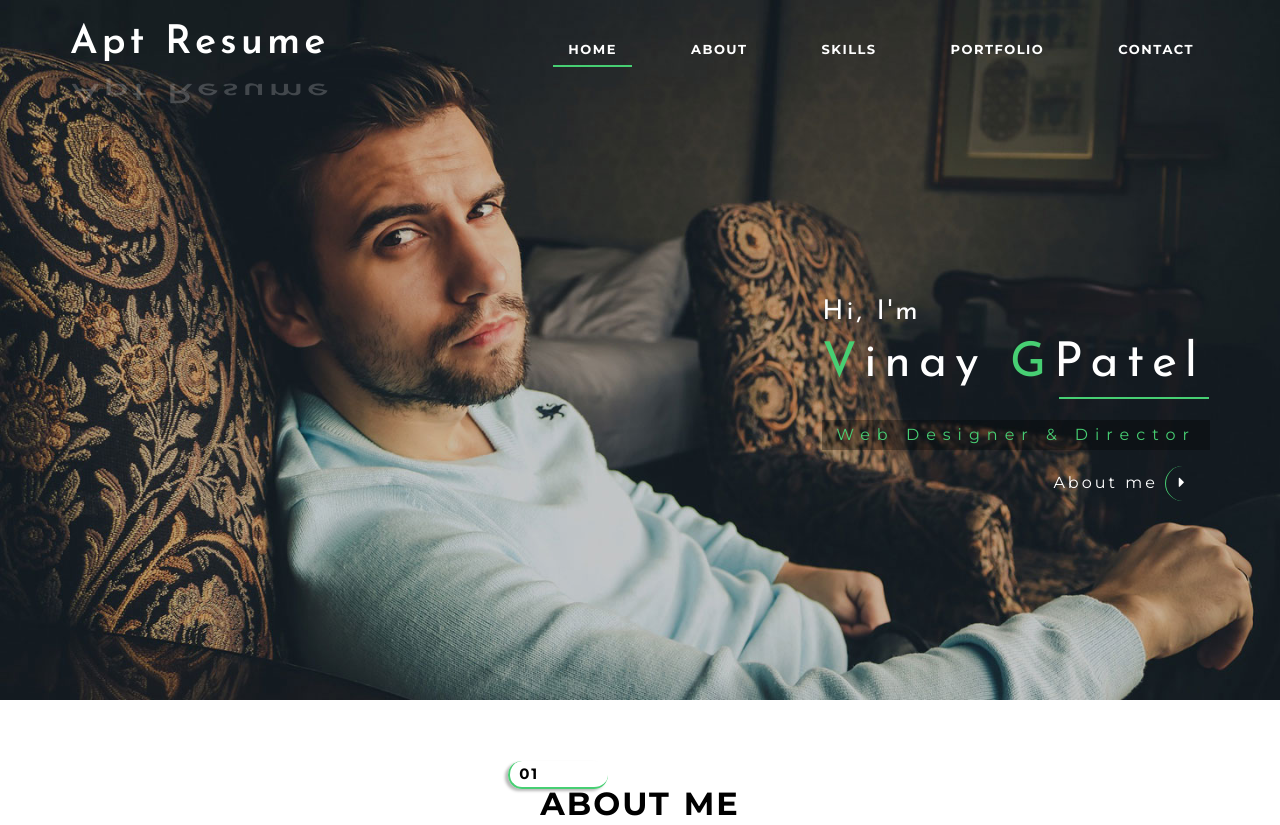
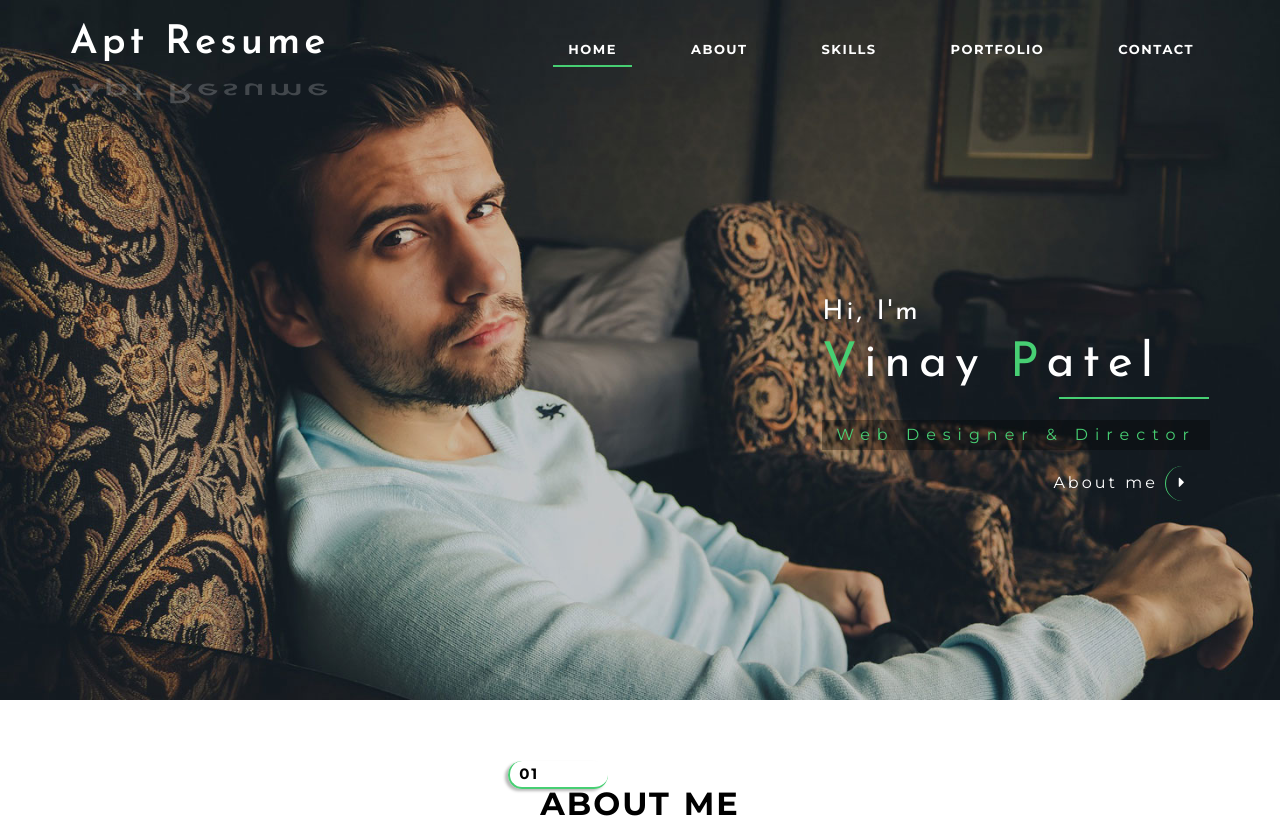
Before and after one commit to vinay5503/demoresume, a plain HTML site: page index.html in a window 1280 px wide. Shown: the top 825 px of the page. Drawn offline with Linux system fonts and the light colour scheme.

Commit message:
Update index.html
updated name-2

```diff
--- a/index.html
+++ b/index.html
@@ -81,7 +81,7 @@ Smartphone Compatible web template, free webdesigns for Nokia, Samsung, LG, Sony
 			<!-- //header -->
 			<div class="banner-text-w3-agileits">
 				<h5>Hi, I'm</h5>
-				<h2><span>V</span>inay <span>G</span>Patel</h2>
+				<h2><span>V</span>inay <span>P</span>atel</h2>
 				<p>Web Designer & Director</p>
 				<div class="botton">
 					<a href="#about" class="scroll">About me <span class="fa fa-caret-right"></span></a>
```
